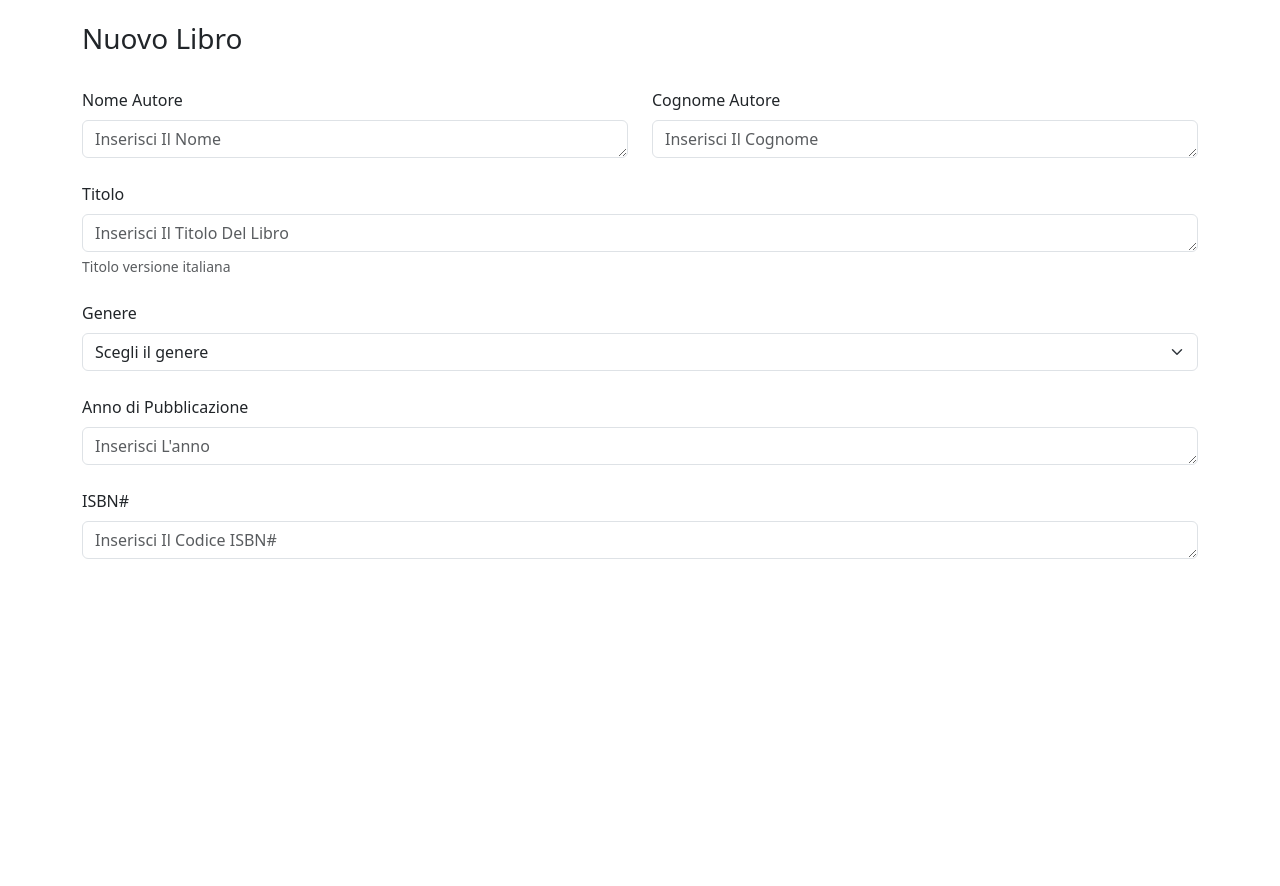
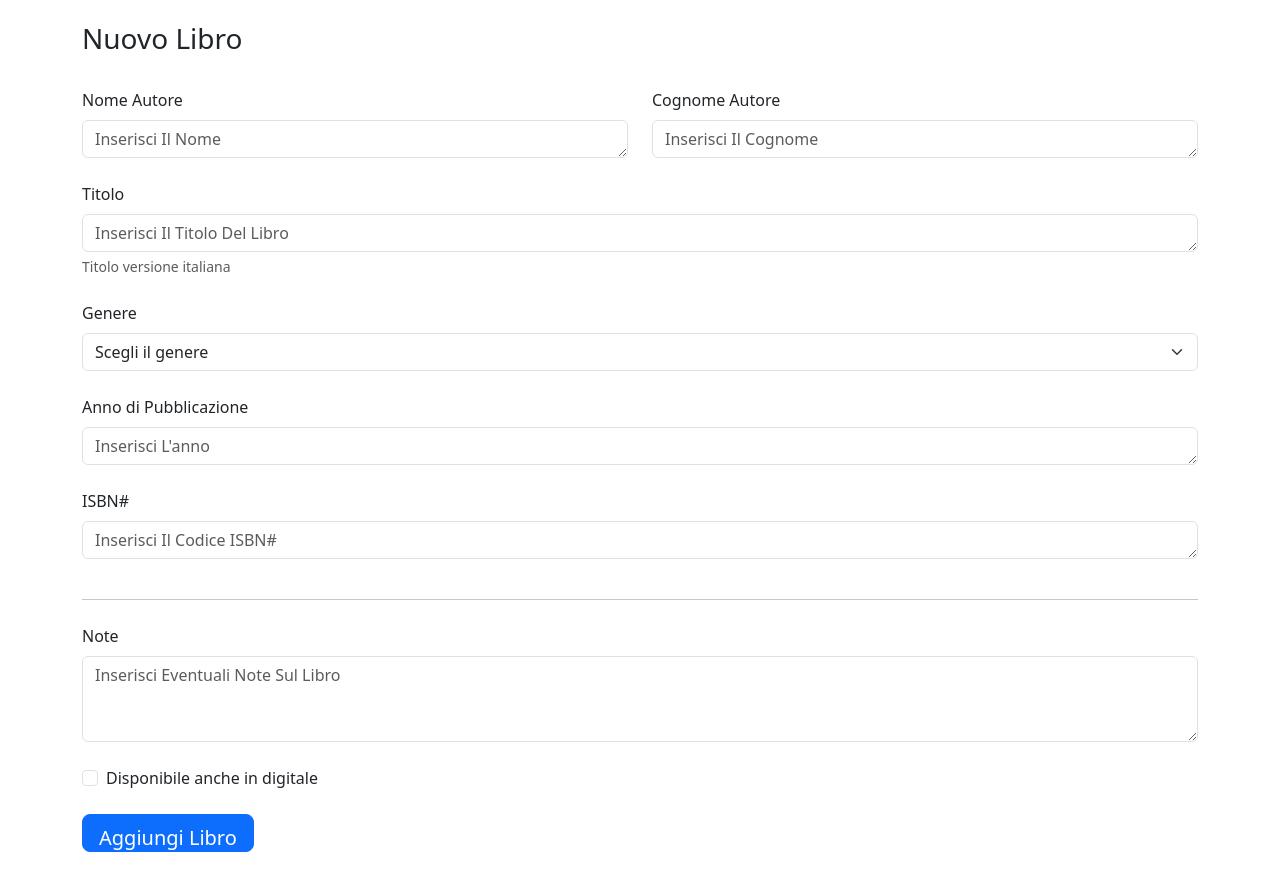
Before and after one commit to bingiulioliu/html-css-bootstrap-dashboard, a plain HTML site: page new-book.html in a window 1280 px wide. Shown: the part 98-984 px from the top of the page. Before the commit the page ends 800 px from the top, so only its background shows below. Drawn offline with nearby package versions, Linux system fonts and the light colour scheme.

Commit message:
ADD note, checkbox e aggiungi libri Validazione da aggiungere

```diff
--- a/new-book.html
+++ b/new-book.html
@@ -54,7 +54,8 @@
         </div>
     </header>
     <main>
-        <form class="container mt-4">
+        <!-- FORM -->
+        <form class="container mt-4 needs-validation">
             <!-- TITOLO -->
             <div class="row">
                 <div class="">
@@ -120,6 +121,33 @@
                         placeholder="Inserisci il codice ISBN#"></textarea>
                 </div>
             </div>
+            <!-- Una riga -->
+            <div class="row mt-4"></div>
+            <hr>
+            </div>
+            <!-- Note -->
+            <div class="row mt-4">
+                <div class="col">
+                    <label for="Note" class="form-label">Note</label>
+                    <textarea class="form-control text-capitalize" id="Note" rows="3"
+                        placeholder="Inserisci eventuali note sul libro"></textarea>
+                </div>
+            </div>
+            <!-- Checkbox per versione libro anche in digitale -->
+            <div class="row mt-4"></div>
+            <div class="form-check">
+                <input class="form-check-input" type="checkbox" value="" id="checkDefault">
+                <label class="form-check-label" for="checkDefault">
+                    Disponibile anche in digitale
+                </label>
+            </div>
+            </div>
+            <!-- Bottone submit "Aggiungi Libro" -->
+            <div class="row mt-4 mb-4">
+                <div class="col">
+                    <button class="btn btn-primary btn-lg pb-2" type="submit">Aggiungi Libro</button>
+                </div>
+            </div>
         </form>
     </main>
     <script src="https://cdn.jsdelivr.net/npm/bootstrap@5.3.8/dist/js/bootstrap.bundle.min.js"
```
